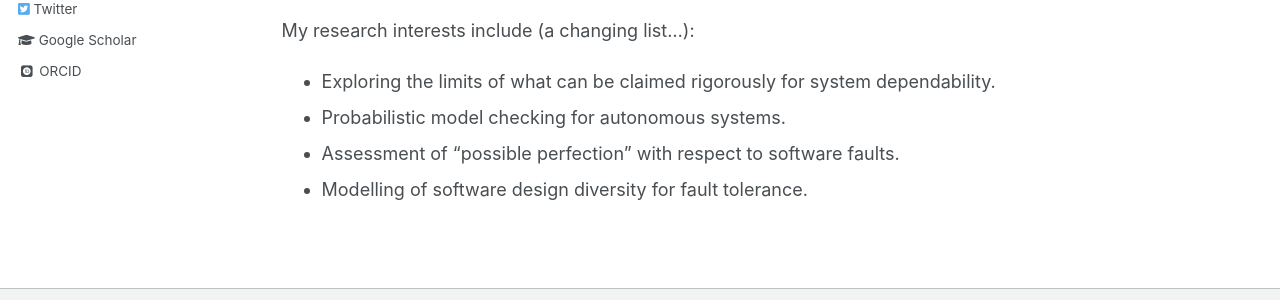
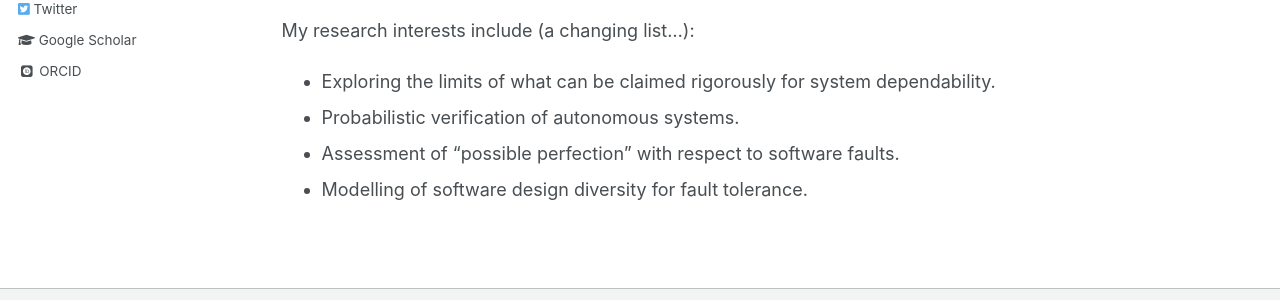
Before and after one commit to x-y-zhao/x-y-zhao.github.io, a Jekyll site: the page built from _pages/about.md, in a window 1280 px wide. Shown: the part 456-756 px from the top of the page. Built offline with Jekyll 4.4.1, drawn with Linux system fonts in a browser that asks for light colours; some web fonts are replaced.

Commit message:
Update about.md

```diff
--- a/_pages/about.md
+++ b/_pages/about.md
@@ -16,7 +16,7 @@ I received my BEng in Software Engineering and MSc in Control Science and Engine
 
 My research interests include (a changing list...):
 * Exploring the limits of what can be claimed rigorously for system dependability.
-* Probabilistic model checking for autonomous systems.
+* Probabilistic verification of autonomous systems.
 * Assessment of "possible perfection" with respect to software faults.
 * Modelling of software design diversity for fault tolerance.
 
```
